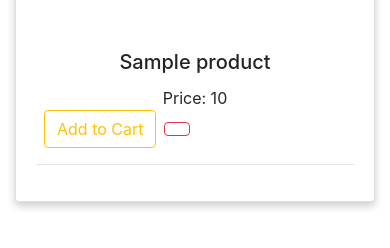
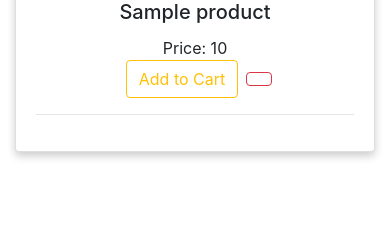
Before and after one commit to Sreesankar-t/CartWase-ecommerce, a Node project: template views/user/wishlist.hbs in a window 390 px wide. Shown: the part 197-445 px from the top of the page. Run offline with Node 20 templates, Linux system fonts and the light colour scheme; the template is opened without the code that fills it: most values are stand-ins (such as "Sample title", 1, 10 or a date in 2020); some libraries are stand-ins or nearby versions.

Commit message:
adding responsivenes of phones

```diff
--- a/views/user/allproducts.hbs
+++ b/views/user/allproducts.hbs
@@ -135,7 +135,7 @@
     <div style="padding-top: 100px;" class="row">
       <!-- Sidebar -->
 
-<div class="container d-flex justify-content-end">
+<div class="container d-flex justify-content-start">
         <div class="dropdown">
   <button class="btn btn-outline-info dropdown-toggle" type="button" id="categoryDropdown" data-toggle="dropdown" aria-haspopup="true" aria-expanded="false">
     Select Category
--- a/views/user/view-products.hbs
+++ b/views/user/view-products.hbs
@@ -22,6 +22,10 @@
 
     .bg-image {
       height: 300px; /* Adjust the background image height for smaller screens */
+    }
+
+    .animate-text{
+      font-size: 12px;
     }
   }
          body {
@@ -285,7 +289,7 @@ ul {
 
 
  {{!-- search bar  start--}}
-<div class="d-flex justify-content-center mt-3" style="padding-left: 50px;">
+<div class="d-flex justify-content-center mt-3" >
     <form class="form-inline" action="/" method="post">
         <input style="width: 15rem" class="form-control mr-sm-2 d-inline" type="search" name="search" placeholder="" aria-label="Search">
         <button class="btn btn-outline-info my-2 my-sm-0 d-inline" type="submit">Search</button>
--- a/views/user/wishlist.hbs
+++ b/views/user/wishlist.hbs
@@ -41,19 +41,19 @@
         {{#each list.products}}
       <div class="row mb-3">
         <div class="col-md-2">
-          <img class="card-img-top" style="width: 170px; height: 170px" src="{{this.itemphotos.[2].fileName}}" alt="Product Image">
+          <img class="card-img-top img-fluid" src="{{this.itemphotos.[2].fileName}}" alt="Product Image">
         </div>
         <div class="col-md-7">
-          <div style="padding-top: 50px;" class="d-flex flex-column justify-content-center">
-           <div class="d-flex justify-content-center"><h5 class="card-title">{{this.itemName}}</h5></div>
-           <div class="d-flex justify-content-center"><p class="card-text">Price: {{this.itemPrice}}</p></div>
+          <div class="d-flex flex-column justify-content-center align-items-center">
+           <h5 class="card-title">{{this.itemName}}</h5>
+           <p class="card-text">Price: {{this.itemPrice}}</p>
           </div>
         </div>
-        <div class="col-md-3 d-flex align-items-center">
+        <div class="col-md-3 d-flex align-items-center justify-content-center">
 
 
-            <button type = "button"class="btn btn-outline-warning ml-2"onclick="addToCart('{{this.item}}')">
-              Add to Cart <i class = "fas fa-shopping-cart"></i>
+            <button type="button" class="btn btn-outline-warning ml-2" onclick="addToCart('{{this.item}}')">
+              Add to Cart <i class="fas fa-shopping-cart"></i>
             </button>
           <button type="button" class="btn btn-outline-danger ml-2" onclick="removeProduct('{{../list._id}}', '{{this.item}}')"> <i class="fas fa-trash"></i></button>
         </div>
@@ -63,6 +63,7 @@
     </div>
   </div>
 </div>
+
 
 {{/if}}
 
@@ -140,5 +141,11 @@ function removeProduct(wishId, prodId) {
     }
   }
 
+ @media screen  and (max-width : 674px){
+
+    .d-flex {
+      justify-content: start;
+    }
+ }
 
 </style>
```
Also changed, not shown: views/user/order-success.hbs (+7 -8 lines), views/user/order-summary.hbs (+6 -2 lines), views/user/view-order-products.hbs (+17 -39 lines).
